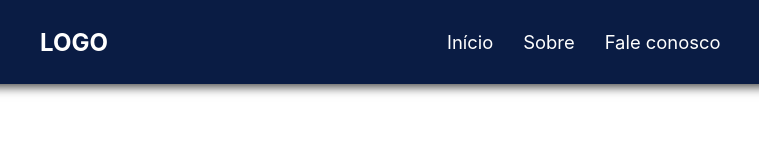
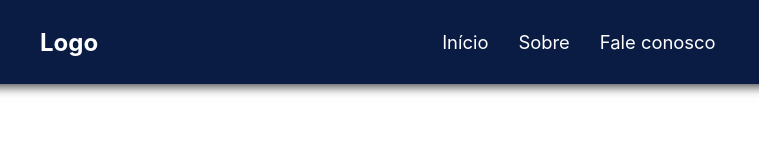
Before and after one commit to MatheusMatosDev/ResponsiveNav, a plain HTML site: page faleConosco.html in a window 1280 px wide. Shown: the full height of the page, 56-815 px from the left. Drawn offline with Linux system fonts and the light colour scheme.

Commit message:
testando

```diff
--- a/faleConosco.html
+++ b/faleConosco.html
@@ -11,7 +11,7 @@
     <header>
       <nav class="nav-bar">
         <div class="logo">
-          <h2>LOGO</h2>
+          <h2>Logo</h2>
         </div>
         <div class="nav-list">
           <ul>
```
